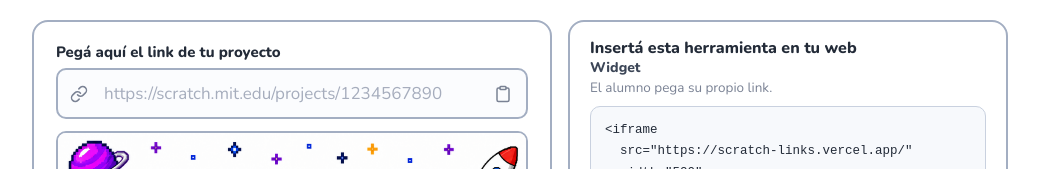
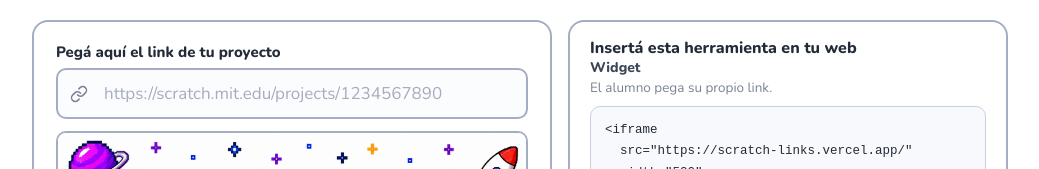
Before and after one commit to LautaroCeballos/scratch-links, a Next.js app: page / in a window 1280 px wide. Shown: the top 169 px of the page, without its empty margins (120-1159 px from the left). Built offline with nearby package versions, Linux system fonts and the light colour scheme.

Commit message:
feat: quitar boton de pegar del input

```diff
--- a/app/globals.css
+++ b/app/globals.css
@@ -118,7 +118,7 @@ body {
   background: #fbfcfe;
   border: 2px solid var(--border-strong);
   border-radius: 10px;
-  padding: 12px 48px 12px 46px;
+  padding: 12px 14px 12px 46px;
   transition: border-color 0.15s ease, box-shadow 0.15s ease,
     background 0.15s ease;
 }
@@ -154,35 +154,6 @@ body {
   translate: 0 -50%;
   color: var(--muted);
   pointer-events: none;
-}
-
-.widget__paste {
-  position: absolute;
-  right: 8px;
-  top: 50%;
-  translate: 0 -50%;
-  display: inline-flex;
-  align-items: center;
-  justify-content: center;
-  width: 34px;
-  height: 34px;
-  padding: 0;
-  border: 0;
-  border-radius: 8px;
-  background: transparent;
-  color: var(--muted);
-  cursor: pointer;
-  transition: color 0.15s ease, background 0.15s ease;
-}
-
-.widget__paste:hover {
-  color: var(--accent);
-  background: var(--accent-soft);
-}
-
-.widget__paste:focus-visible {
-  outline: 3px solid var(--accent-soft);
-  outline-offset: 2px;
 }
 
 /* ---------- Resultado ---------- */
--- a/app/widget.tsx
+++ b/app/widget.tsx
@@ -38,25 +38,6 @@ function LinkIcon() {
     >
       <path d="M10 13a5 5 0 0 0 7.54.54l3-3a5 5 0 0 0-7.07-7.07l-1.72 1.71" />
       <path d="M14 11a5 5 0 0 0-7.54-.54l-3 3a5 5 0 0 0 7.07 7.07l1.71-1.71" />
-    </svg>
-  );
-}
-
-function ClipboardIcon() {
-  return (
-    <svg
-      width="18"
-      height="18"
-      viewBox="0 0 24 24"
-      fill="none"
-      stroke="currentColor"
-      strokeWidth="2"
-      strokeLinecap="round"
-      strokeLinejoin="round"
-      aria-hidden="true"
-    >
-      <rect width="8" height="4" x="8" y="2" rx="1" ry="1" />
-      <path d="M16 4h2a2 2 0 0 1 2 2v14a2 2 0 0 1-2 2H6a2 2 0 0 1-2-2V6a2 2 0 0 1 2-2h2" />
     </svg>
   );
 }
@@ -140,15 +121,6 @@ export default function ScratchWidget() {
 
   const retry = () => runCheck(input);
 
-  const pasteFromClipboard = async () => {
-    try {
-      const text = await navigator.clipboard.readText();
-      if (text) setInput(text);
-    } catch {
-      // Permiso denegado o sin soporte de Clipboard API: no hay nada que hacer.
-    }
-  };
-
   const invalid = state.status === "invalid";
   const checking = state.status === "checking";
 
@@ -184,15 +156,6 @@ export default function ScratchWidget() {
             onChange={handleChange}
             aria-invalid={invalid || undefined}
           />
-          <button
-            type="button"
-            className="widget__paste"
-            onClick={pasteFromClipboard}
-            aria-label="Pegar el enlace del portapapeles"
-            title="Pegar desde el portapapeles"
-          >
-            <ClipboardIcon />
-          </button>
         </div>
 
         <div
```
